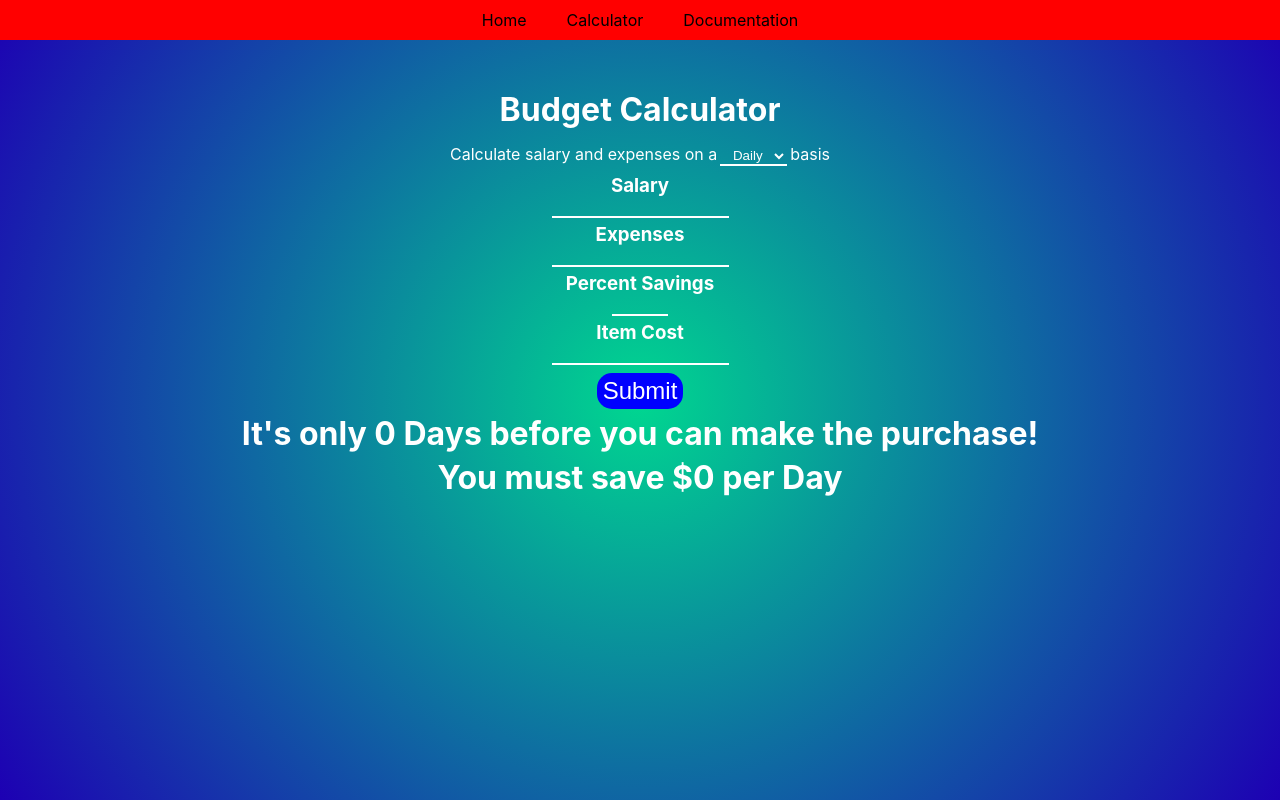
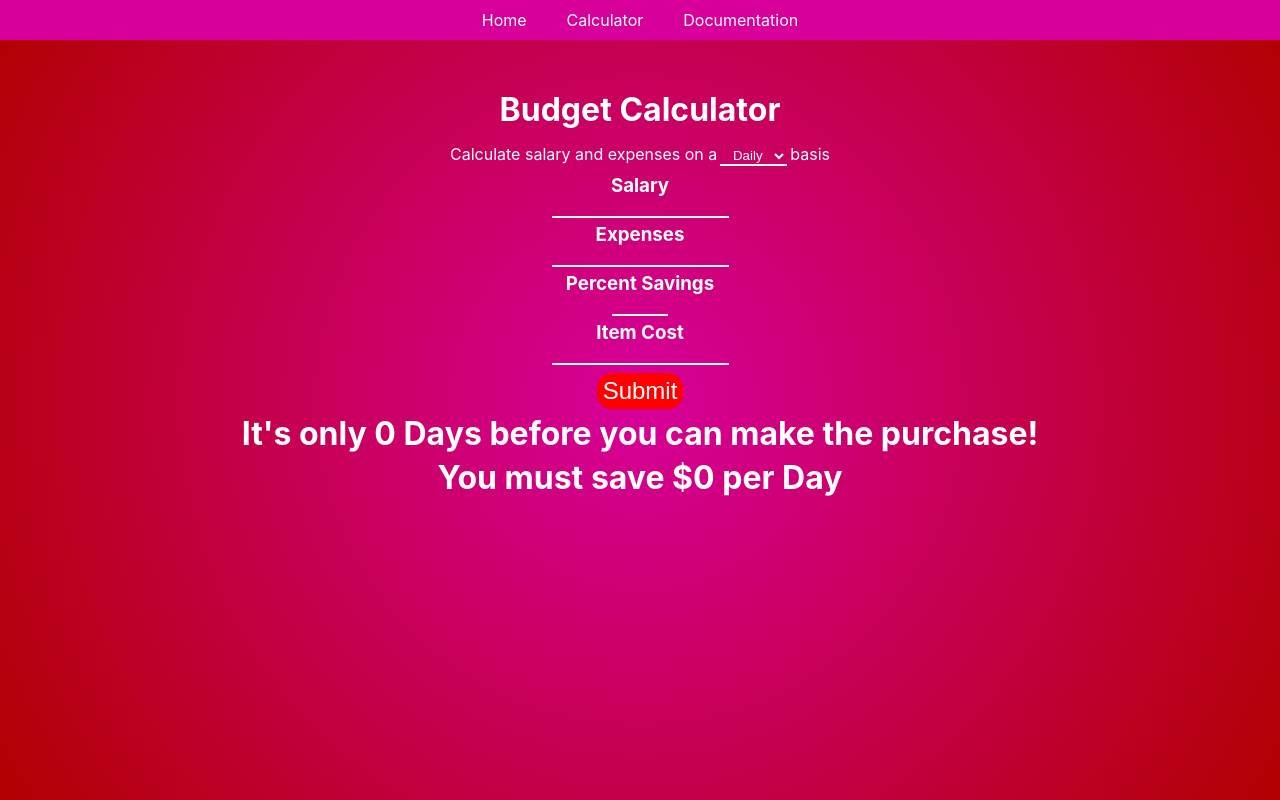
Before and after one commit to TeflonTrout/react-budget-calculator, a React (Create React App) app: page /calculator in a window 1280 px wide. Built offline with nearby package versions, Linux system fonts and the light colour scheme.

Commit message:
styling updates

```diff
--- a/src/style.css
+++ b/src/style.css
@@ -14,7 +14,8 @@ nav {
   display: -webkit-box;
   display: -ms-flexbox;
   display: flex;
-  background-color: red;
+  background-color: #d7009b;
+  color: white;
 }
 
 nav ul {
@@ -24,6 +25,7 @@ nav ul {
 }
 
 nav ul li {
+  color: white;
   display: -webkit-box;
   display: -ms-flexbox;
   display: flex;
@@ -31,8 +33,8 @@ nav ul li {
 }
 
 nav ul li:hover {
-  background: black;
-  color: white;
+  background: white;
+  color: #d7009b;
 }
 
 .home-page {
@@ -53,9 +55,8 @@ nav ul li:hover {
   -webkit-box-direction: normal;
       -ms-flex-direction: column;
           flex-direction: column;
-  background: #00d790;
-  color: white;
-  background: radial-gradient(circle, #00d790 0%, #1d00b3 100%);
+  background: #d7009b;
+  background: radial-gradient(circle, #d7009b 0%, #b30000 100%);
 }
 
 .calculator .calculator-form {
@@ -108,11 +109,10 @@ nav ul li:hover {
 .calculator .submit-btn {
   border: none;
   margin-top: 8px;
-  color: red;
 }
 
 .calculator .submit-btn input {
-  background-color: blue;
+  background-color: red;
   border: none;
   color: white;
   padding: 4px 6px;
--- a/src/style.scss
+++ b/src/style.scss
@@ -10,20 +10,21 @@
 }
 
 nav {
-    // position: absolute;
     top: 0;
     width: 100%;
     display: flex;
-    background-color: red;
+    background-color:  rgb(215,0,155);
+    color: white;
     ul {
         display: flex;
         li {
+            color: white;
             display: flex;
             padding: 10px 20px;
         }
         li:hover {
-            background: black;
-            color: white;
+            background: white;
+            color:  rgb(215,0,155);
         }
     }
 }
@@ -38,9 +39,8 @@ nav {
     width: 100%;
     height: 100vh;
     flex-direction: column;
-    background: rgb(0,215,144);
-    color: white;
-    background: radial-gradient(circle, rgba(0,215,144,1) 0%, rgba(29,0,179,1) 100%);
+    background: rgb(215,0,155);
+background: radial-gradient(circle, rgba(215,0,155,1) 0%, rgba(179,0,0,1) 100%);
     .calculator-form {
         display: flex;
         color: white;
@@ -78,9 +78,8 @@ nav {
         .submit-btn {
             border: none;
             margin-top: 8px;
-            color: red;
             input {
-                background-color: blue;
+                background-color: red;
                 border: none;
                 color: white;
                 padding: 4px 6px;
```
Also changed, not shown: appScreenshot.PNG (added), 1 other file (tests, documents, lock files or other folders).
